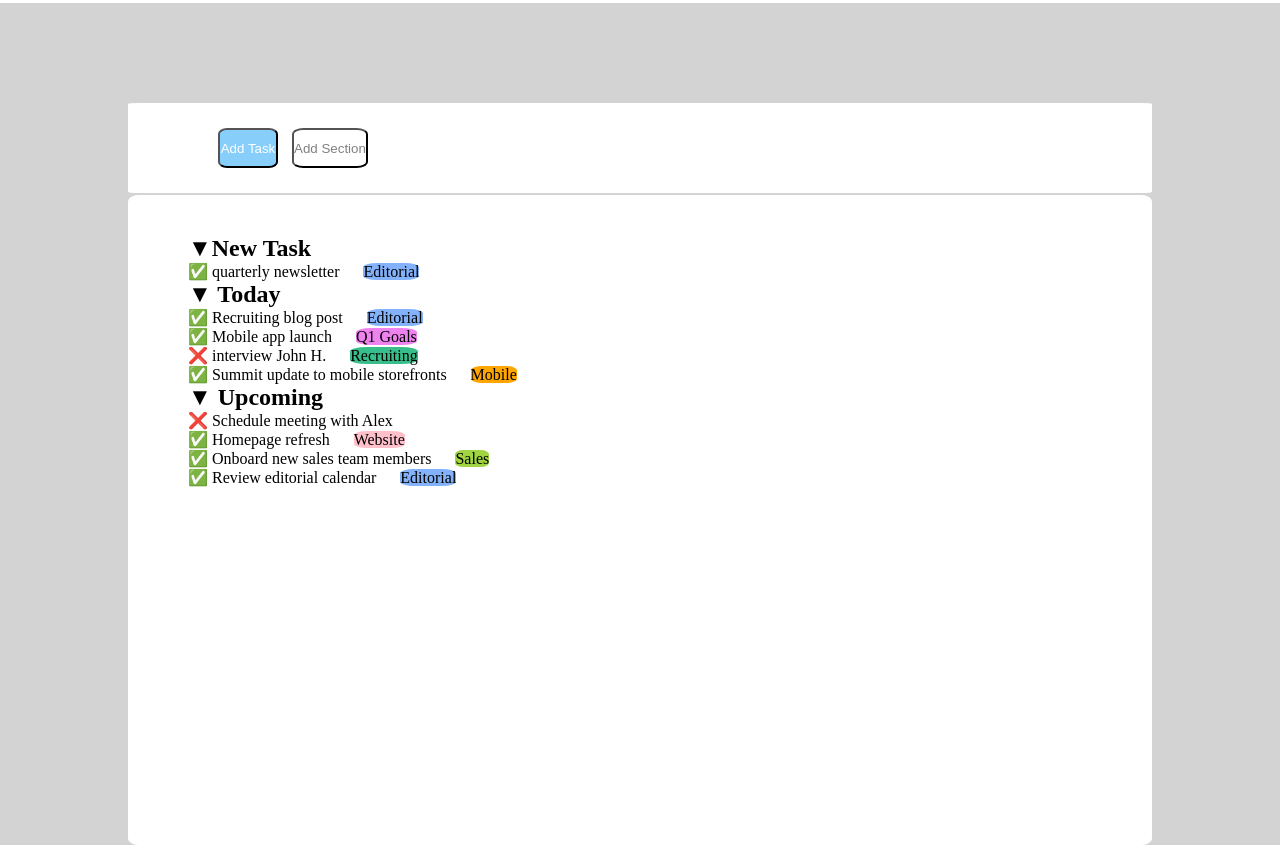
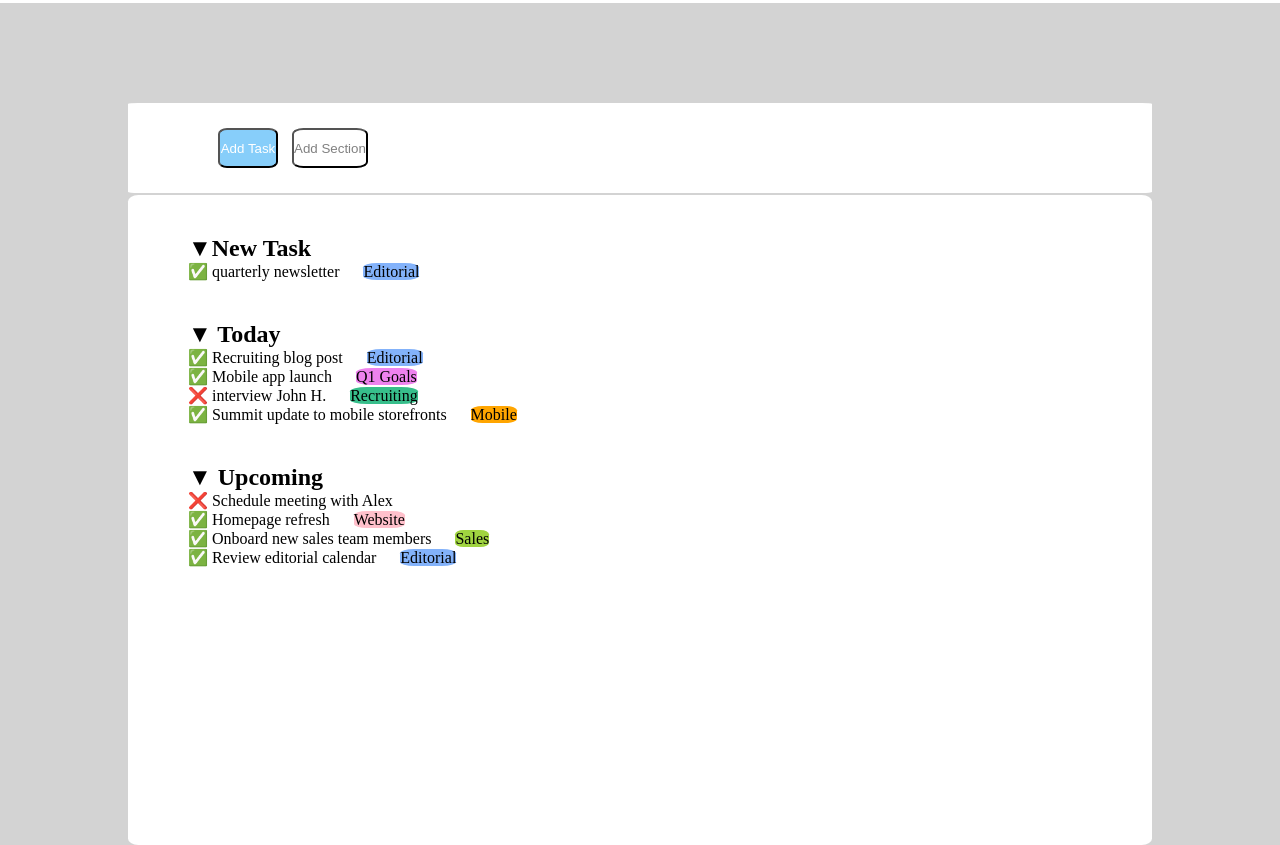
Before and after one commit to Pierre297/-html-css-toboolist, a plain HTML site: page index.html in a window 1280 px wide. Shown: the part 97-942 px from the top of the page. Drawn offline with Linux system fonts and the light colour scheme.

Commit message:
provvisorio

```diff
--- a/css/style.css
+++ b/css/style.css
@@ -126,3 +126,12 @@ body{
     border-radius: 25%;
     margin-left: 20px;
 }
+
+/* Div Lista */
+#new_task {
+padding-bottom: 40px;
+}
+
+#today {
+    padding-bottom: 40px;
+    }
--- a/index.html
+++ b/index.html
@@ -39,7 +39,7 @@
         </div>
 
            <!-- Today list -->
-        <div id="Today">
+        <div id="today">
            <h2>&#x25BC; Today</h2>
            <span class="checkmark"></span>
            <span>Recruiting blog post</span>
```
